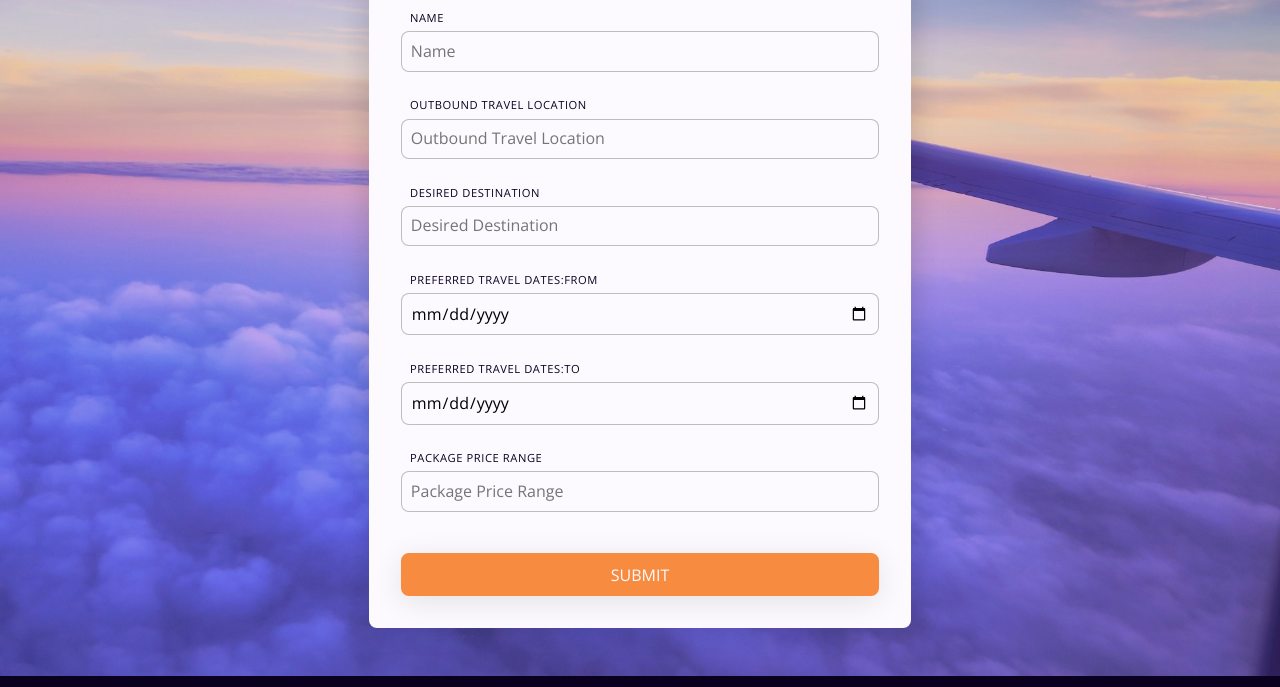
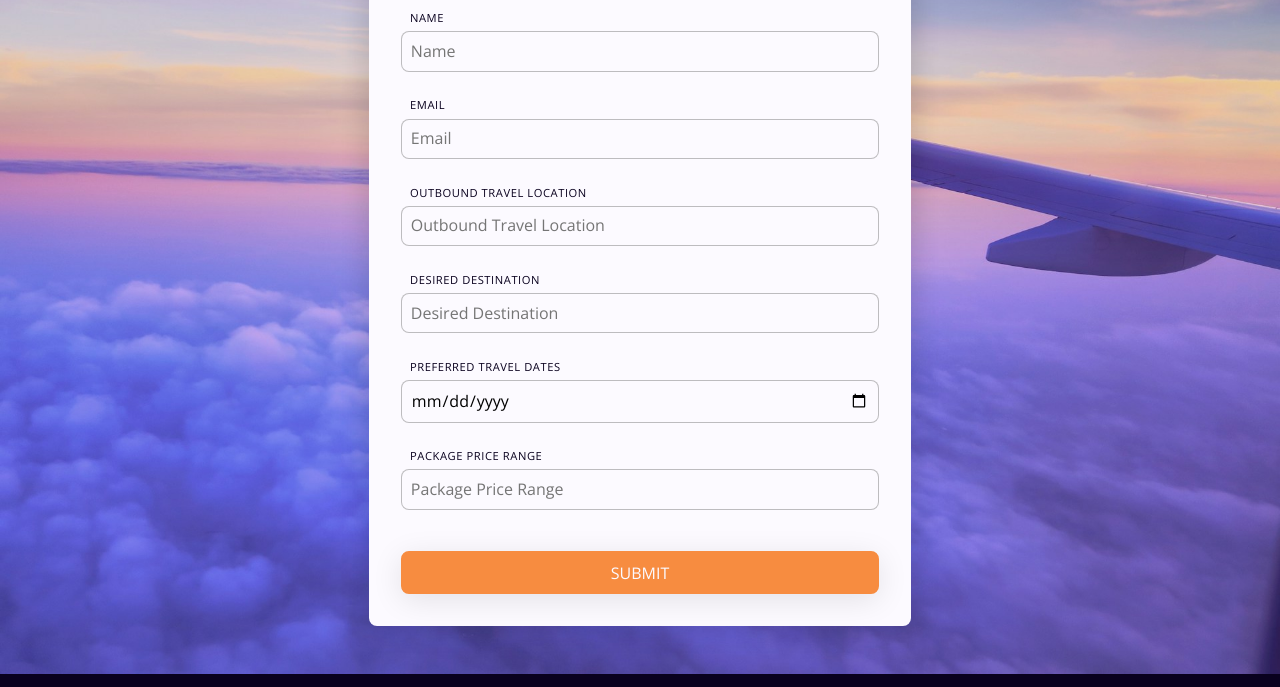
Before and after one commit to ymhaah/SmithHairstonTravel, a website built with Vite: page index.html in a window 1280 px wide. Shown: the part 1249-1936 px from the top of the page. Built offline with nearby package versions, Linux system fonts and the light colour scheme.

Commit message:
form v3 + header fixed

```diff
--- a/index.html
+++ b/index.html
@@ -381,6 +381,19 @@
                             />
                         </div>
                         <div class="input-wrapper">
+                            <label for="input-email" class="form-label">
+                                Email
+                            </label>
+                            <input
+                                type="email"
+                                id="input-email"
+                                class="form-input"
+                                placeholder="Email"
+                                autocomplete="email"
+                                required="true"
+                            />
+                        </div>
+                        <div class="input-wrapper">
                             <label for="input-location" class="form-label">
                                 Outbound Travel Location
                             </label>
@@ -408,23 +421,11 @@
                         </div>
                         <div class="input-wrapper">
                             <label for="input-date" class="form-label">
-                                Preferred Travel Dates:from
+                                Preferred Travel Dates
                             </label>
                             <input
                                 type="date"
                                 id="input-date-from"
-                                class="form-input"
-                                placeholder="Date"
-                                required="true"
-                            />
-                        </div>
-                        <div class="input-wrapper">
-                            <label for="input-date" class="form-label">
-                                Preferred Travel Dates:To
-                            </label>
-                            <input
-                                type="date"
-                                id="input-date-to"
                                 class="form-input"
                                 placeholder="Date"
                                 required="true"
--- a/style/index.css
+++ b/style/index.css
@@ -389,9 +389,14 @@ svg {
 
 header.main-header {
   width: 100%;
+  position: fixed;
+  top: 0;
+  z-index: 9999;
+  isolation: isolate;
   height: var(--Header-hight);
   padding: 0.1rem 0;
   box-shadow: var(--shadow);
+  background-color: var(--bg-clr);
 }
 header.main-header .header__Container {
   display: flex;
@@ -459,6 +464,7 @@ header.main-header .header__Container .c2 nav ul a {
 }
 main#Hero {
   width: 100%;
+  padding-top: var(--Header-hight);
   margin-bottom: calc(var(--margin) * 2.5);
 }
 main#Hero .Container {
@@ -531,7 +537,7 @@ main#Hero .Container .r2 .hero-image .imag-overlay {
   padding: 5% 5% 8% 8%;
   opacity: 0;
   background: linear-gradient(to top, hsla(0, 0%, 10%, 0.9) 0%, hsla(0, 0%, 10%, 0.5) 25%, hsla(0, 0%, 10%, 0) 50%, hsla(0, 0%, 10%, 0.2) 80%, hsla(0, 0%, 10%, 0.2) 100%);
-  transition: opacity calc(var(--time-fast) * 2.5) var(--animation);
+  transition: opacity calc(var(--time-fast) * 2) var(--animation);
 }
 main#Hero .Container .r2 .hero-image .imag-overlay h2 {
   font-size: var(--fs-l);
@@ -564,7 +570,7 @@ main#Hero .Container .r2 .hero-image .card {
   background-color: var(--bg-clr);
   padding: 5%;
   box-shadow: inset 0px 20px 15px 0px hsla(0, 0%, 0%, 0.08), 0 0 20px 10px hsla(0, 0%, 0%, 0.1);
-  transition: opacity calc(var(--time-fast) * 2) var(--animation), transform calc(var(--time-fast) * 2.5) var(--animation);
+  transition: opacity calc(var(--time-fast) * 2) var(--animation), transform calc(var(--time-fast) * 2) var(--animation);
 }
 main#Hero .Container .r2 .hero-image .card h3 {
   font-size: var(--fs-l);
```
Also changed, not shown: 1 other file.
